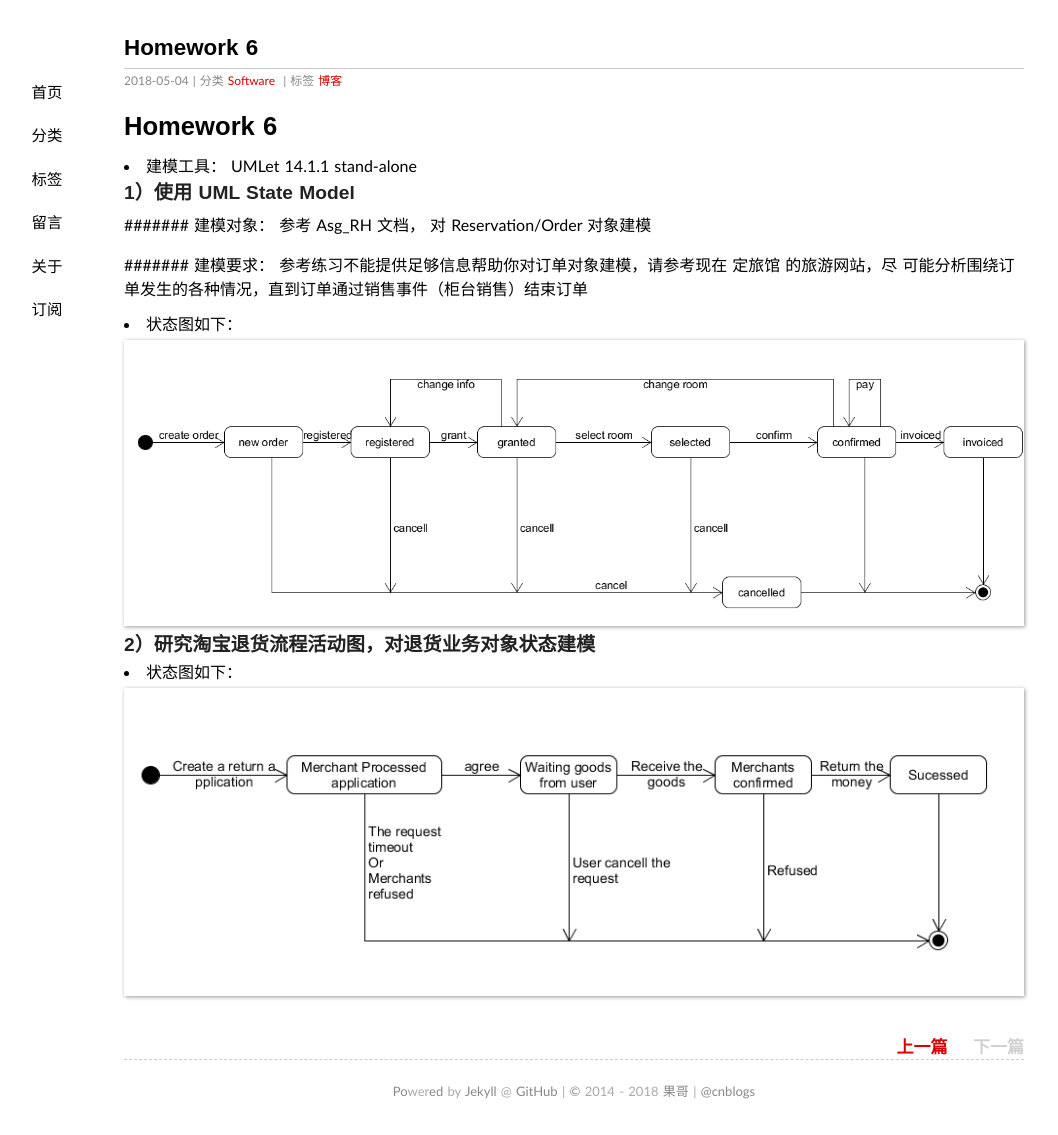
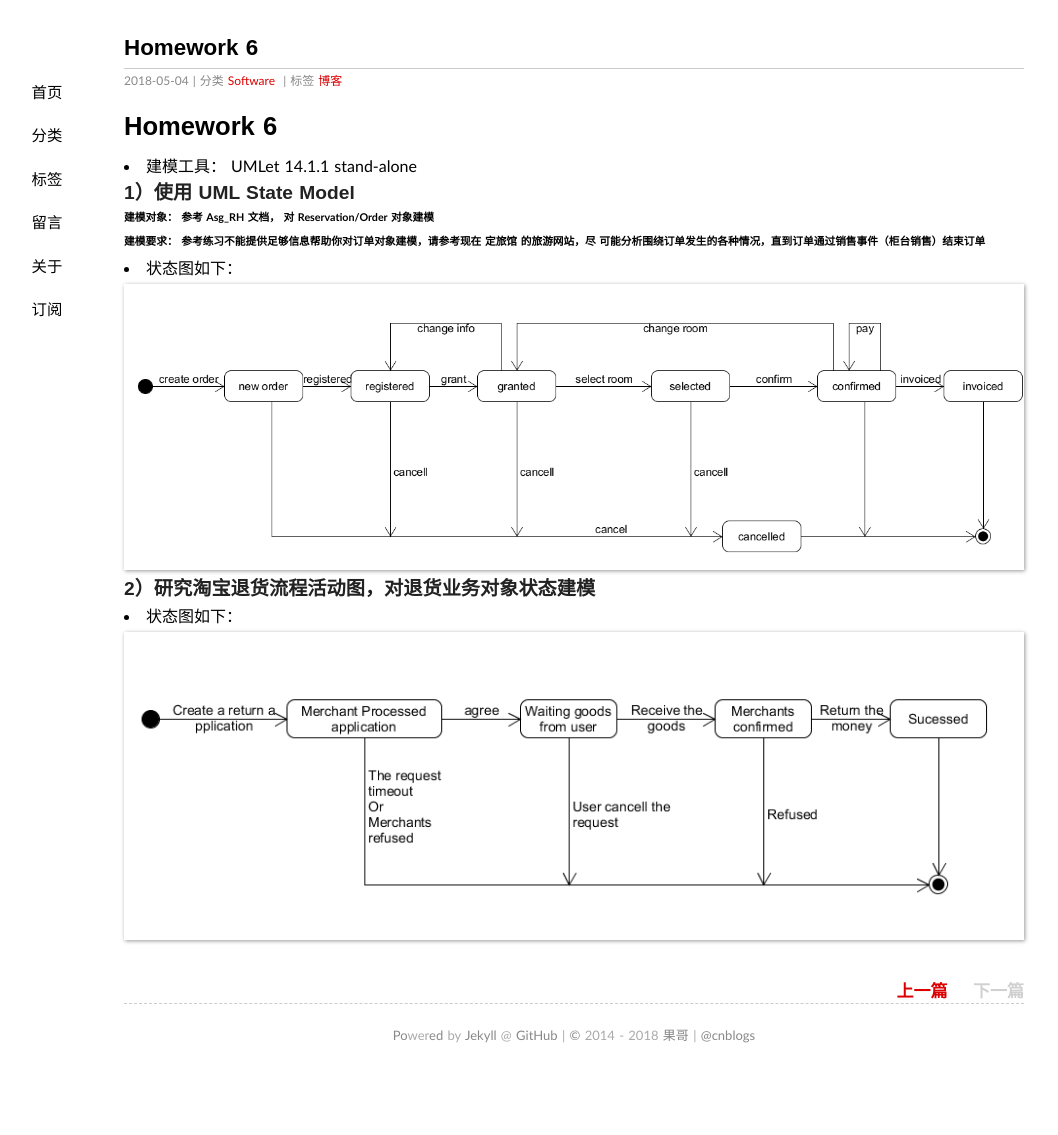
Before and after one commit to Leeegal/Leeegal.github.io, a Jekyll site: the page built from _posts/2018-05-04-homework6.md, in a window 1280 px wide. Shown: the whole page, without its empty margins (66-1124 px from the left). Built offline with Jekyll 4.4.1, drawn with Linux system fonts in a browser that asks for light colours; some web fonts are replaced; comment, search, counter and statistics services are not loaded; after the commit the page ends 1079 px from its top, so only the background shows below that.

```diff
--- a/_posts/2018-05-04-homework6.md
+++ b/_posts/2018-05-04-homework6.md
@@ -13,9 +13,9 @@ excerpt: Software
 
 ### 1）使用 UML State Model
 
-####### 建模对象： 参考 Asg_RH 文档， 对 Reservation/Order 对象建模
+###### 建模对象： 参考 Asg_RH 文档， 对 Reservation/Order 对象建模
 
-####### 建模要求： 参考练习不能提供足够信息帮助你对订单对象建模，请参考现在 定旅馆 的旅游网站，尽    可能分析围绕订单发生的各种情况，直到订单通过销售事件（柜台销售）结束订单
+###### 建模要求： 参考练习不能提供足够信息帮助你对订单对象建模，请参考现在 定旅馆 的旅游网站，尽    可能分析围绕订单发生的各种情况，直到订单通过销售事件（柜台销售）结束订单
 
 - 状态图如下：
 ![state](/assets/Software/state_model_hotel.png)
```
